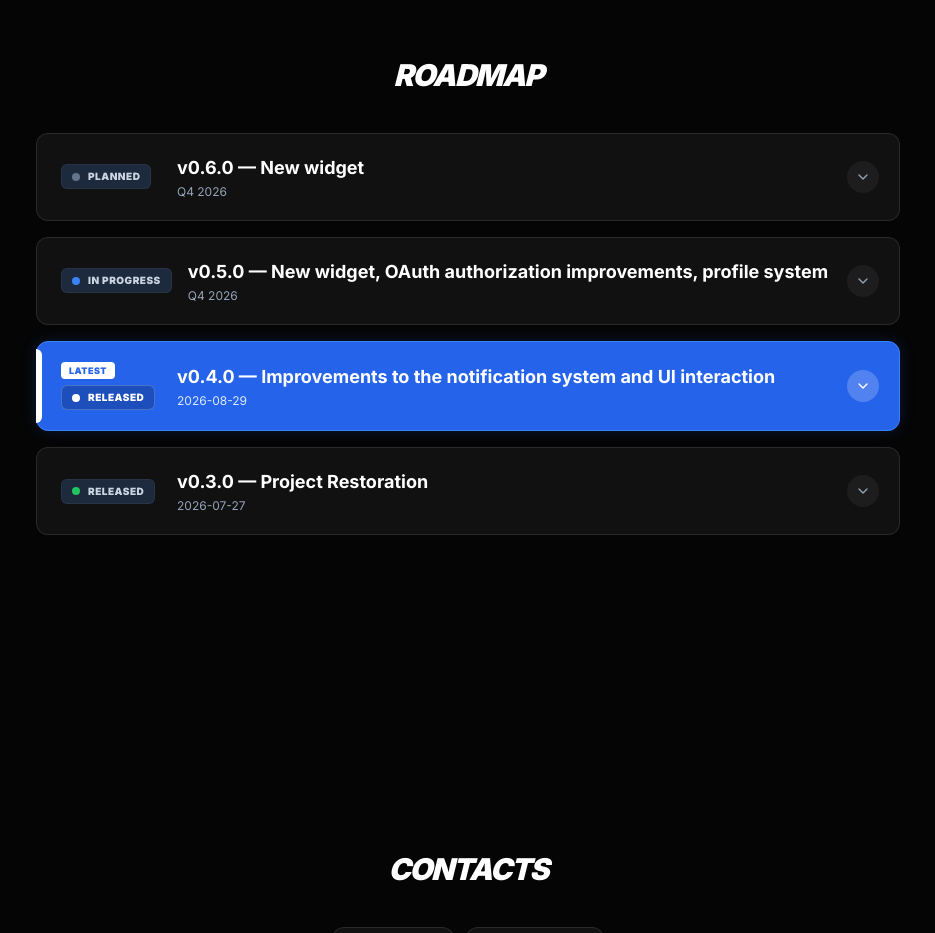
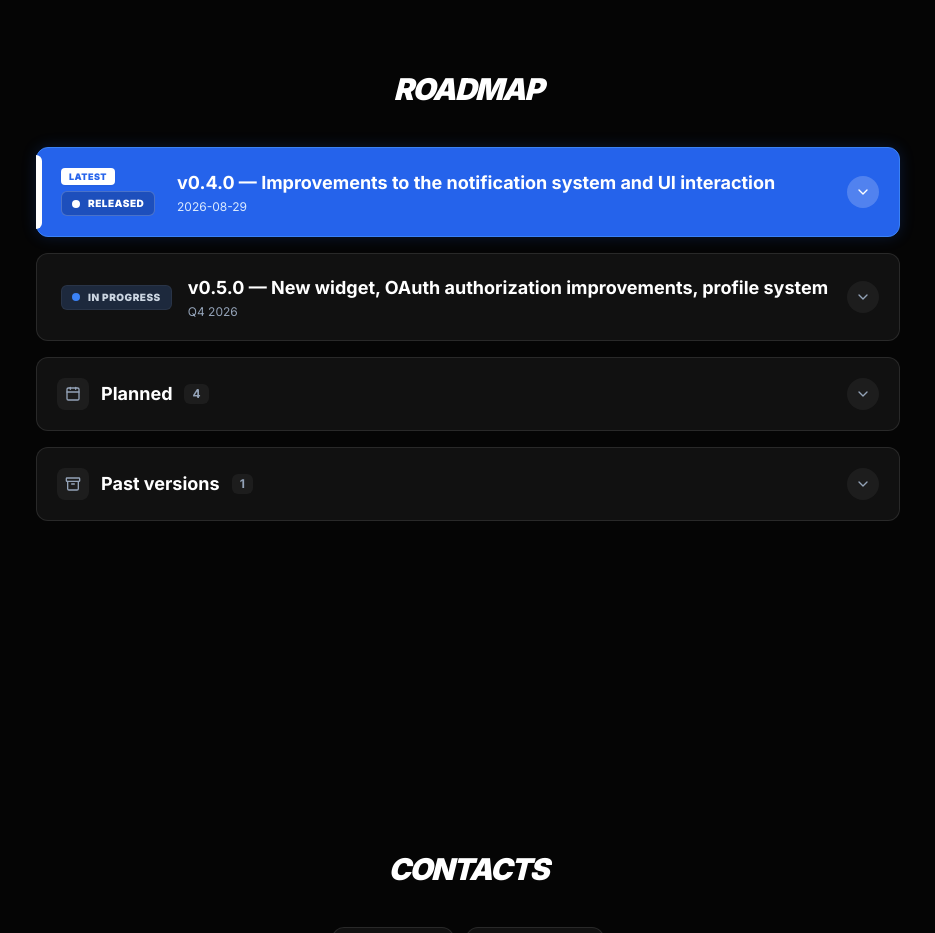
Before and after one commit to DreamerVulpi/tourney-helper-website, a plain HTML site: page index.html in a window 1280 px wide. Shown: the part 1800-2733 px from the top of the page, without its empty margins (172-1107 px from the left). Drawn offline with nearby package versions, Linux system fonts and the light colour scheme.

Commit message:
[add] description of future new content; [add] subheadings in the section "Roadmap"; [fix] issue with mobile version on main section;

```diff
--- a/css/style.css
+++ b/css/style.css
@@ -43,6 +43,7 @@ body {
 /* Home, Features, Roadmap */
 main > section {
   min-height: 100vh;
+  min-height: 100dvh;
 
   padding-top: calc(4rem + 2rem);
   padding-bottom: 2rem;
@@ -54,19 +55,19 @@ main > section {
   justify-content: center;
 }
 
-/* Contacta + Support ) */
+/* Contacts + Support */
 .snap-group {
   min-height: 100vh;
+  min-height: 100dvh;
   scroll-snap-align: start;
   display: flex;
   flex-direction: column;
-
   padding-top: calc(4rem + 2rem);
   padding-bottom: 2rem;
-
   justify-content: center;
 }
 
+/* Mobile edition */
 @media (max-width: 768px) {
   body {
     scroll-snap-type: none;
@@ -74,9 +75,17 @@ main > section {
 
   main > section,
   .snap-group {
-    min-height: auto;
-    padding-top: 6rem;
-    padding-bottom: 4rem;
+    min-height: 100vh;
+    min-height: 100dvh;
+
     justify-content: flex-start;
+
+    padding-top: 8rem;
+    padding-bottom: 2rem;
+  }
+
+  #home {
+    justify-content: center;
+    padding-top: 4rem;
   }
 }
--- /dev/null
+++ b/data/roadmap/0.7.0.json
@@ -0,0 +1,21 @@
+{
+  "version": "0.7.0",
+  "status": "planned",
+  "date_range": "Q1 2027",
+  "title": {
+    "ru": "Новый виджет, Система подсказок в UI;",
+    "en": "New widget, the UI's tooltip system"
+  },
+  "details": {
+    "ru": [
+        "Новый виджет \"Электронная очередь\";",
+        "Система подсказок в UI;",
+        "Улучшения использования UI, исправление багов и другое;"
+    ],
+    "en": [
+        "New \"Electronic Queue\" widget;",
+        "The UI's tooltip system;",
+        "UI improvements, bug fixes, and more;"
+    ]
+  }
+}
--- /dev/null
+++ b/data/roadmap/0.8.0.json
@@ -0,0 +1,23 @@
+{
+  "version": "0.8.0",
+  "status": "planned",
+  "date_range": "Q1 2027",
+  "title": {
+    "ru": "Переработка инструмента \"Рассылка уведомлений\", улучшение инструмента \"База данных игроков\", поддержка новых интеграций",
+    "en": "Redesign of the \"Notification Mailing\" tool, improvements to the \"Player Database\" tool, support for new integrations"
+  },
+  "details": {
+    "ru": [
+        "Переработка инструмента \"Рассылка уведомлений\". Расширение функционала и оптимизация;",
+        "Улучшение инструмента \"База данных игроков\". Расширение функционала.",
+        "Новые интеграции: Challonge, Toornament, Telegram, Email;",
+        "Улучшения использования UI, исправление багов и другое;"
+    ],
+    "en": [
+        "Redesign of the \"Send Notifications\" tool. Expansion of functionality and optimization;",
+        "Improvements to the \"Player Database\" tool. Expanded functionality.",
+        "New integrations: Challonge, Toornament, Telegram, Email;",
+        "UI improvements, bug fixes, and more;"
+    ]
+  }
+}
--- /dev/null
+++ b/data/roadmap/0.9.0.json
@@ -0,0 +1,19 @@
+{
+  "version": "0.9.0",
+  "status": "planned",
+  "date_range": "Q1-Q2 2027",
+  "title": {
+    "ru": "Новый инструмент",
+    "en": "New tool"
+  },
+  "details": {
+    "ru": [
+        "Новый инструмент \"Запись экрана\";",
+        "Улучшения использования UI, исправление багов и другое;"
+    ],
+    "en": [
+        "New \"Electronic Queue\" widget;",
+        "UI improvements, bug fixes, and more;"
+    ]
+  }
+}
--- a/data/roadmap/index.json
+++ b/data/roadmap/index.json
@@ -2,5 +2,8 @@
   "0.3.0",
   "0.4.0",
   "0.5.0",
-  "0.6.0"
+  "0.6.0",
+  "0.7.0",
+  "0.8.0",
+  "0.9.0"
 ]
--- a/js/main.js
+++ b/js/main.js
@@ -116,15 +116,31 @@ document.addEventListener('DOMContentLoaded', () => {
     }
   }
 
-    function renderRoadmap() {
+      function renderRoadmap() {
     const container = document.getElementById('roadmap-list');
     if (!container || !roadmapData.length) return;
 
     container.innerHTML = '';
 
-    roadmapData.forEach((item) => {
-      const isCurrent = item.current === true;
+    // 1. Сортируем все данные по убыванию версии (сначала новые)
+    const sortedData = [...roadmapData].sort((a, b) =>
+      b.version.localeCompare(a.version, undefined, { numeric: true })
+    );
 
+    // 2. Распределяем по категориям
+    const currentVersion = sortedData.find(item => item.current === true);
+    const inProgressVersion = sortedData.find(item => item.status === 'in-progress');
+
+    // Для запланированных сортируем по возрастанию (сначала ближайшие)
+    const plannedVersions = sortedData
+      .filter(item => item.status === 'planned')
+      .sort((a, b) => a.version.localeCompare(b.version, undefined, { numeric: true }));
+
+    // Для прошлых оставляем сортировку по убыванию (сначала самые свежие)
+    const releasedVersions = sortedData.filter(item => item.status === 'released' && item.current !== true);
+
+    // 3. Функция создания обычной карточки (для Актуальной и В процессе)
+    const createCard = (item, isInsideGroup = false) => {
       let statusColor = "bg-slate-500";
       let iconName = "calendar-clock";
       let iconColor = "text-slate-400";
@@ -137,16 +153,13 @@ document.addEventListener('DOMContentLoaded', () => {
         statusColor = "bg-blue-500";
         iconName = "timer";
         iconColor = "text-blue-500";
-      } else if (item.status === 'planned') {
-        statusColor = "bg-slate-500";
-        iconName = "calendar-clock";
-        iconColor = "text-slate-400";
       }
 
       const statusText = translations?.roadmap?.status?.[item.status] || item.status;
       const dateStr = item.date || item.date_range || '';
       const titleStr = item.title[currentLang] || item.title['en'];
       const detailsArray = item.details[currentLang] || item.details['en'];
+      const isCurrent = item.current === true;
 
       const currentBadge = isCurrent
         ? `<span class="inline-block w-max px-2 py-0.5 text-[9px] font-black uppercase tracking-wider bg-white text-blue-600 rounded shadow-sm">${translations?.roadmap?.currentVersion || 'Latest'}</span>`
@@ -178,15 +191,19 @@ document.addEventListener('DOMContentLoaded', () => {
         `;
       }
 
+      // Обертка для полоски
       const wrapper = document.createElement('div');
       wrapper.className = "relative";
 
       const card = document.createElement('details');
 
-      if (isCurrent) {
-        card.className = "group w-full overflow-hidden bg-blue-600 border border-blue-500 rounded-xl transition-all duration-300 shadow-[0_0_15px_rgba(37,99,235,0.2)]";
+      // Если карточка внутри группы, делаем фон чуть темнее и рамку тоньше
+      if (isInsideGroup) {
+        card.className = `group bg-[#0a0a0a] border border-white/5 rounded-lg transition-all duration-300 open:border-white/10 open:bg-[#0d0d0d] ${isCurrent ? '!bg-blue-600 !border-blue-500' : ''}`;
       } else {
-        card.className = "group w-full bg-[#111111] border border-white/10 rounded-xl transition-all duration-300 open:border-blue-500/50 open:bg-[#151515]";
+        card.className = isCurrent
+          ? "group w-full overflow-hidden bg-blue-600 border border-blue-500 rounded-xl transition-all duration-300 shadow-[0_0_15px_rgba(37,99,235,0.2)]"
+          : "group w-full bg-[#111111] border border-white/10 rounded-xl transition-all duration-300 open:border-blue-500/50 open:bg-[#151515]";
       }
 
       card.innerHTML = `
@@ -219,7 +236,6 @@ document.addEventListener('DOMContentLoaded', () => {
         </div>
       `;
 
-
       if (isCurrent) {
         const stripe = document.createElement('div');
         stripe.className = "absolute left-0 top-2 bottom-2 w-1.5 bg-white rounded-r-full z-20 transition-all duration-300 pointer-events-none";
@@ -227,8 +243,56 @@ document.addEventListener('DOMContentLoaded', () => {
       }
 
       wrapper.appendChild(card);
-      container.appendChild(wrapper);
-    });
+      return wrapper;
+    };
+
+    // 4. Функция создания "Папки" (группы)
+    const createGroup = (title, items, iconName) => {
+      if (!items.length) return null;
+
+      const group = document.createElement('details');
+      group.className = "group bg-[#111111] border border-white/10 rounded-xl transition-all duration-300 open:border-blue-500/30";
+
+      group.innerHTML = `
+        <summary class="flex items-center justify-between p-5 cursor-pointer list-none select-none">
+          <div class="flex items-center gap-3">
+            <div class="w-8 h-8 rounded-lg bg-white/5 flex items-center justify-center">
+              <i data-lucide="${iconName}" class="w-4 h-4 text-slate-400"></i>
+            </div>
+            <h3 class="text-lg font-bold text-white">${title}</h3>
+            <span class="px-2 py-0.5 text-xs font-bold bg-white/5 text-slate-400 rounded-md">${items.length}</span>
+          </div>
+          <div class="w-8 h-8 rounded-full bg-white/5 flex items-center justify-center group-open:rotate-180 transition-transform">
+            <i data-lucide="chevron-down" class="w-4 h-4 text-slate-400"></i>
+          </div>
+        </summary>
+        <div class="px-4 pb-4 pt-2 flex flex-col gap-3">
+          <!-- Сюда будут вставляться карточки -->
+        </div>
+      `;
+
+      const contentDiv = group.querySelector('div.flex-col');
+      items.forEach(item => {
+        contentDiv.appendChild(createCard(item, true)); // true = стиль "внутри группы"
+      });
+
+      return group;
+    };
+
+    // 5. Собираем всё вместе
+    if (currentVersion) {
+      container.appendChild(createCard(currentVersion));
+    }
+
+    if (inProgressVersion) {
+      container.appendChild(createCard(inProgressVersion));
+    }
+
+    const plannedGroup = createGroup(translations?.roadmap?.groups?.planned || 'Planned', plannedVersions, 'calendar');
+    if (plannedGroup) container.appendChild(plannedGroup);
+
+    const releasedGroup = createGroup(translations?.roadmap?.groups?.released || 'Past versions', releasedVersions, 'archive');
+    if (releasedGroup) container.appendChild(releasedGroup);
 
     lucide.createIcons();
   }
--- a/locales/en.json
+++ b/locales/en.json
@@ -25,6 +25,10 @@
     "lead": "Planned updates and progress",
     "download": "Download for Windows x64",
     "loading": "Loading data...",
+    "groups": {
+      "planned": "Planned",
+      "released": "Past versions"
+    },
     "status": {
       "released": "Released",
       "in-progress": "In Progress",
--- a/locales/ru.json
+++ b/locales/ru.json
@@ -25,6 +25,10 @@
     "download": "Скачать для Windows x64",
     "lead": "Запланированные обновления и прогресс",
     "loading": "Загрузка данных...",
+    "groups": {
+      "planned": "Запланировано",
+      "released": "Прошлые версии"
+    },
     "status": {
       "released": "Выпущено",
       "in-progress": "В разработке",
```
